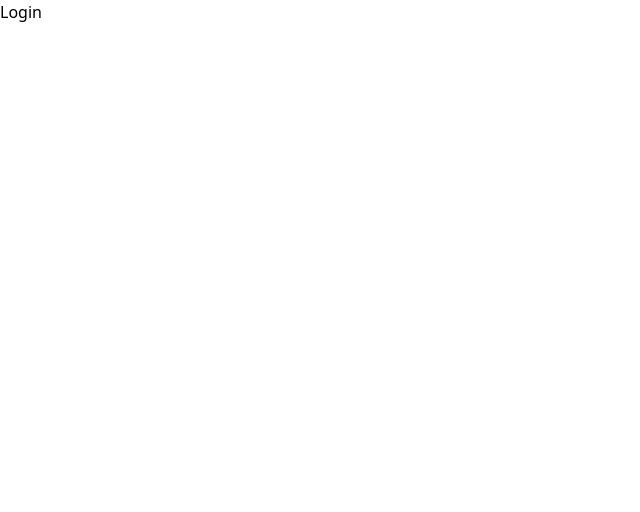
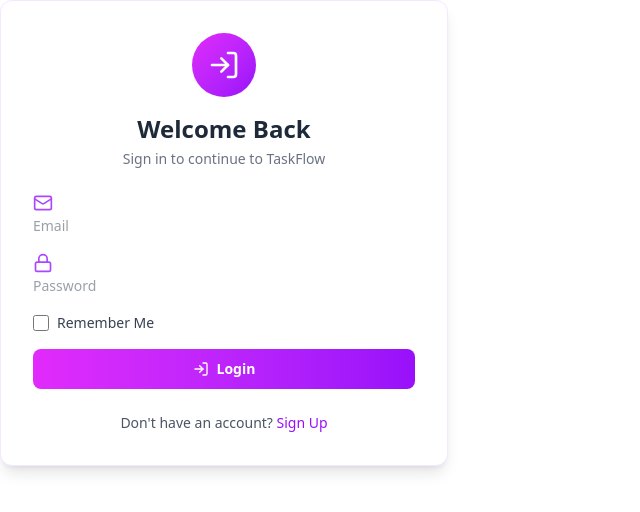
Before and after one commit to emonmahdi/taskflow-frontend, a React app: page /login in a window 1280 px wide. Shown: the top 512 px of the page, without its empty margins (0-640 px from the left). Built offline with nearby package versions, Linux system fonts and the light colour scheme; the HTML template or start-up script is replaced by a standard one.

Commit message:
update login

```diff
--- a/package.json
+++ b/package.json
@@ -17,6 +17,7 @@
     "react": "^19.2.0",
     "react-dom": "^19.2.0",
     "react-router": "^7.13.0",
+    "react-toastify": "^11.0.5",
     "tailwindcss": "^4.1.18"
   },
   "devDependencies": {
--- a/src/App.jsx
+++ b/src/App.jsx
@@ -63,7 +63,7 @@
 //           <div className="fixed inset-0 bg-black bg-opacity-50  flex items-center justify-center">
 //             <Login
 //               onSubmit={handleAuthSubmit}
-//               onSwithMode={() => navigate("/signup")}
+//               onSwitchMode={() => navigate("/signup")}
 //             />
 //           </div>
 //         }
@@ -74,7 +74,7 @@
 //           <div className="fixed inset-0 bg-black bg-opacity-50  flex items-center justify-center">
 //             <SignUp
 //               onSubmit={handleAuthSubmit}
-//               onSwithMode={() => navigate("/login")}
+//               onSwitchMode={() => navigate("/login")}
 //             />
 //           </div>
 //         }
@@ -122,12 +122,19 @@
     navigate("/login", { replace: true });
   };
 
+  // ✅ DEFINE IT HERE
+  const onSwitchMode = (mode) => {
+    if (mode === "login") navigate("/login");
+    if (mode === "signup") navigate("/signup");
+  };
+
   return (
     <Outlet
       context={{
         currentUser,
         handleAuthSubmit,
         handleLogout,
+        onSwitchMode
       }}
     />
   );
--- a/src/assets/dummy.jsx
+++ b/src/assets/dummy.jsx
@@ -155,6 +155,11 @@
 // SIGNUP
 export const FIELDS = [
   { name: "name", type: "text", placeholder: "Full Name", icon: User },
+  { name: "email", type: "email", placeholder: "Email", icon: Mail },
+  { name: "password", type: "password", placeholder: "Password", icon: Lock },
+];
+// LOGIN
+export const fields = [
   { name: "email", type: "email", placeholder: "Email", icon: Mail },
   { name: "password", type: "password", placeholder: "Password", icon: Lock },
 ];
--- a/src/components/Login.jsx
+++ b/src/components/Login.jsx
@@ -1,7 +1,161 @@
-import React from "react";
+import React, { useEffect, useState } from "react";
+import { useNavigate, useOutletContext } from "react-router";
+import { Eye, EyeOff, LogIn } from "lucide-react";
+import { ToastContainer, toast } from "react-toastify";
+import { INPUTWRAPPER, fields, BUTTON_CLASSES } from "../assets/dummy";
+import axios from "axios";
+
+const url = "http://localhost:5000";
+
+const INITIAL_FORM = {
+  email: "",
+  password: "",
+};
 
 const Login = () => {
-  return <div>Login</div>;
+  const { handleAuthSubmit, onSwitchMode } = useOutletContext();
+  const [showPassword, setShowPassword] = useState(false);
+
+  const [loading, setLoading] = useState(false);
+  const [formData, setFormData] = useState(INITIAL_FORM);
+
+  const navigate = useNavigate();
+  const [rememberMe, setRememberMe] = useState(false);
+
+  useEffect(() => {
+    const token = localStorage.getItem("token");
+    const userId = localStorage.getItem("userId");
+    if (token) {
+      async () => {
+        try {
+          const { data } = await axios.get(`${url}/api/user/me`, {
+            headers: { Authorization: `Bearer ${token}` },
+          });
+        } catch (err) {}
+      };
+    }
+  }, []);
+
+  const handleSubmit = async (e) => {
+    e.preventDefault();
+
+    if (!rememberMe) {
+      return toast.error('You must enable "Remember Me" to Login ');
+    }
+
+    setLoading(true);
+
+    try {
+      const { data } = await axios.post(`${url}/api/user/login`, formData);
+
+      if (!data.token) throw new Error(data?.message || "Login failed");
+
+      localStorage.setItem("token", data.token);
+      localStorage.setItem("userId", data.user.id);
+      setFormData(INITIAL_FORM);
+      onSubmit?.({ token: data.token, userId: data.user.id, ...data.user });
+      toast.success("Login Successfully Redirecting....");
+      setTimeout(() => navigate("/"), 1000);
+    } catch (err) {
+      console.log(err);
+      const msg = err?.response?.data?.message || err.message;
+      toast.error(msg);
+    } finally {
+      setLoading(false);
+    }
+  };
+
+  const handleSwitchMode = () => {
+    toast.dismiss();
+    onSwitchMode();
+  };
+
+  return (
+    <div className="max-w-md bg-white w-full shadow-lg border border-purple-100 rounded-xl p-8">
+      <ToastContainer position="top-center" autoClose={1000} hideProgressBar />
+
+      <div className="mb-6 text-center">
+        <div className="w-16 h-16 bg-gradient-to-br from-fuchsia-500 to-purple-600 rounded-full mx-auto flex items-center justify-center mb-4">
+          <LogIn className="w-8 h-8 text-white" />
+        </div>
+
+        <h2 className="text-2xl font-bold text-gray-800">Welcome Back</h2>
+        <p className="text-gray-500 text-sm mt-1">
+          Sign in to continue to TaskFlow
+        </p>
+      </div>
+
+      <form onSubmit={handleSubmit} className="space-y-4">
+        {fields.map(({ name, type, placeholder, icon: Icon, isPassword }) => (
+          <div key={name} className="input-wrapper">
+            <Icon className="text-purple-500 w-5 h-5" />
+            <input
+              type={type}
+              placeholder={placeholder}
+              value={formData[name]}
+              onChange={(e) =>
+                setFormData({ ...formData, [name]: e.target.value })
+              }
+              className="w-full focus:outline-none text-sm text-gray-700"
+              required
+            />
+
+            {isPassword && (
+              <button
+                type="button"
+                onClick={() => setShowPassword((prev) => !prev)}
+                className="ml-2 text-gray-500 hover:text-purple-500 transition-colors"
+              >
+                {showPassword ? (
+                  <EyeOff className="h-5 w-5" />
+                ) : (
+                  <Eye className="h-5 w-5" />
+                )}
+              </button>
+            )}
+          </div>
+        ))}
+        <div className="flex items-center">
+          <input
+            type="checkbox"
+            id="rememberMe"
+            checked={rememberMe}
+            onChange={() => setRememberMe(!rememberMe)}
+            className="h-4 w-4 text-purple-500 focus:ring-purple-400 border-gray-300 rounded"
+          />
+          <label
+            htmlFor="rememberMe"
+            className="ml-2 block text-sm text-gray-700"
+          >
+            Remember Me
+          </label>
+        </div>
+
+        <button type="submit" className={BUTTON_CLASSES} disabled={loading}>
+          {loading ? (
+            <>
+              <span>Logging in...</span>
+            </>
+          ) : (
+            <>
+              <LogIn className="w-4 h-4" />
+              Login
+            </>
+          )}
+        </button>
+      </form>
+      <p className="text-center text-sm text-gray-600 mt-6">
+        Don't have an account?{" "}
+        <button
+          type="button"
+          className="text-purple-600 hover:text-purple-700 hover:underline font-medium transition-colors"
+          onClick={handleSwitchMode}
+        >
+          Sign Up
+        </button>
+      </p>
+    </div>
+  );
 };
 
 export default Login;
--- a/src/components/SignUp.jsx
+++ b/src/components/SignUp.jsx
@@ -134,7 +134,7 @@
   password: "",
 };
 
-const Signup = ({ onSwithMode }) => {
+const Signup = ({ onSwitchMode }) => {
   const [formData, setFormData] = useState(INITIAL_FORM);
   const [loading, setLoading] = useState(false);
   const [message, setMessage] = useState({ text: "", type: "" });
```
Also changed, not shown: 1 other file (tests, documents, lock files or other folders).
